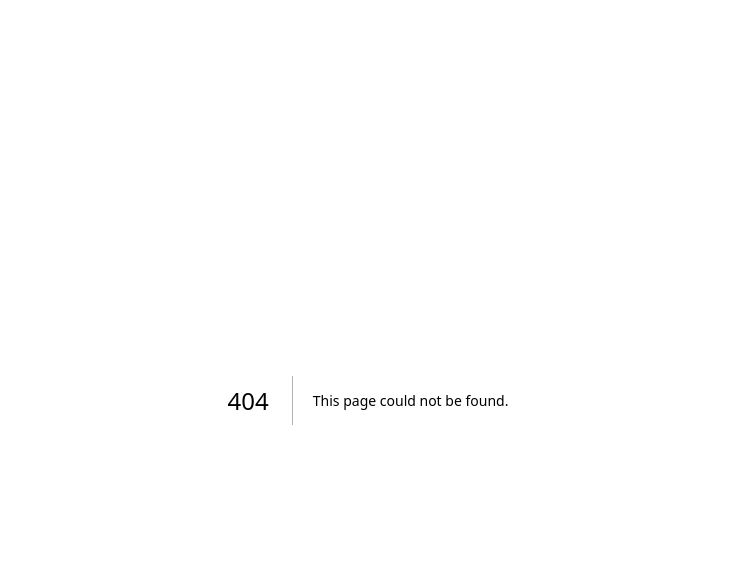
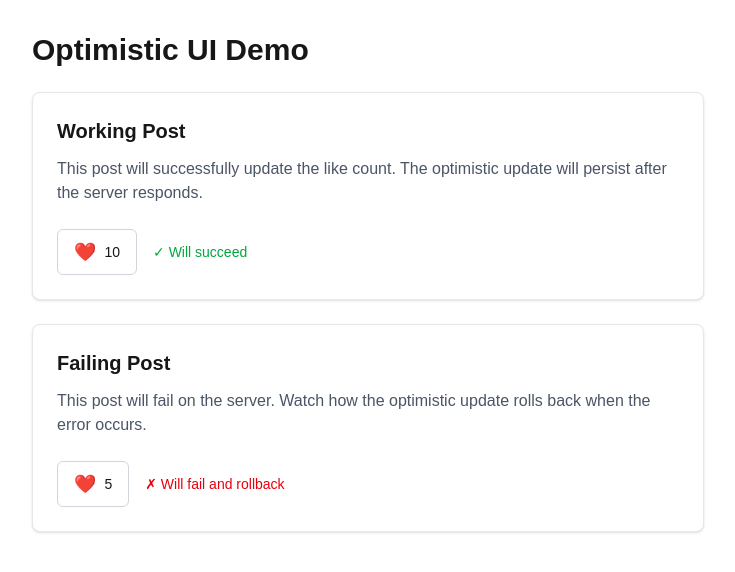
Before and after one commit to arslansherazi/nextjs-code-snippets, a Next.js app: page /posts in a window 1280 px wide. Before the commit this address had no page. Shown: the top 572 px of the page, without its empty margins (272-1007 px from the left). Built offline with nearby package versions, Linux system fonts and the light colour scheme.

Commit message:
optimistic ui

```diff
--- a/app/page.tsx
+++ b/app/page.tsx
@@ -14,6 +14,14 @@ export default function Home() {
             Links
           </h2>
           <ul className="space-y-2">
+            <li>
+              <a
+                href="/posts"
+                className="block rounded-lg border border-gray-200 bg-white px-4 py-3 text-foreground transition hover:border-gray-300 hover:bg-gray-50 focus:outline-none focus:ring-2 focus:ring-gray-500 focus:ring-offset-2 dark:border-gray-700 dark:bg-gray-800 dark:hover:border-gray-600 dark:hover:bg-gray-700 dark:focus:ring-offset-gray-900"
+              >
+                Optimistic UI
+              </a>
+            </li>
             <li>
               <a
                 href="/users"
--- /dev/null
+++ b/app/posts/LikeButton.tsx
@@ -0,0 +1,50 @@
+"use client"
+
+import { useOptimistic, useTransition, useState } from "react"
+import { likePost } from "./actions"
+
+type Props = {
+  postId: string
+  initialLikes: number
+}
+
+export default function LikeButton({ postId, initialLikes }: Props) {
+  // Track actual likes count (updates when action succeeds)
+  const [actualLikes, setActualLikes] = useState(initialLikes)
+
+  // Use optimistic state based on actual likes
+  const [optimisticLikes, updateOptimisticLikes] = useOptimistic(
+    actualLikes,
+    (current, delta: number) => current + delta
+  )
+
+  const [, startTransition] = useTransition()
+
+  function handleLike() {
+    // Run server action in background with optimistic update
+    startTransition(async () => {
+      // Optimistically update UI immediately
+      updateOptimisticLikes(1)
+
+      try {
+        await likePost(postId)
+        // Success - update actual likes count to match optimistic state
+        setActualLikes(prev => prev + 1)
+      } catch (error) {
+        // Rollback on failure - optimistic state will revert automatically
+        updateOptimisticLikes(-1)
+        console.error("Failed to like post:", error)
+      }
+    })
+  }
+
+  return (
+    <button
+      onClick={handleLike}
+      className="flex items-center gap-2 rounded-md border border-gray-300 bg-white px-4 py-2 text-sm font-medium text-foreground transition hover:border-gray-400 hover:bg-gray-50 focus:outline-none focus:ring-2 focus:ring-gray-500 focus:ring-offset-2 dark:border-gray-600 dark:bg-gray-800 dark:hover:border-gray-500 dark:hover:bg-gray-700 dark:focus:ring-offset-gray-900"
+    >
+      <span className="text-lg">❤️</span>
+      <span>{optimisticLikes}</span>
+    </button>
+  )
+}
--- /dev/null
+++ b/app/posts/actions.ts
@@ -0,0 +1,14 @@
+"use server"
+
+export async function likePost(postId: string): Promise<void> {
+  // simulate backend latency
+  await new Promise(resolve => setTimeout(resolve, 800))
+
+  // simulate rare failure (only fails if postId contains "fail" for testing)
+  if (postId.includes("fail")) {
+    throw new Error("Failed to like post")
+  }
+
+  // real app:
+  // await fetch("backend/like", { method: "POST", body: ... })
+}
--- /dev/null
+++ b/app/posts/page.tsx
@@ -0,0 +1,47 @@
+import LikeButton from "./LikeButton"
+
+export default function PostsPage() {
+  return (
+    <main className="min-h-screen p-6 md:p-8">
+      <div className="mx-auto max-w-2xl">
+        <h1 className="mb-6 text-2xl font-semibold text-foreground md:text-3xl">
+          Optimistic UI Demo
+        </h1>
+
+        <div className="space-y-6">
+          {/* Working Post */}
+          <article className="rounded-lg border border-gray-200 bg-white p-6 shadow-sm dark:border-gray-700 dark:bg-gray-800">
+            <h2 className="mb-3 text-xl font-semibold text-foreground">Working Post</h2>
+            <p className="mb-6 text-gray-600 dark:text-gray-300">
+              This post will successfully update the like count. The optimistic update will persist
+              after the server responds.
+            </p>
+
+            <div className="flex items-center gap-4">
+              <LikeButton postId="post-1" initialLikes={10} />
+              <span className="text-sm text-green-600 dark:text-green-400">
+                ✓ Will succeed
+              </span>
+            </div>
+          </article>
+
+          {/* Failing Post */}
+          <article className="rounded-lg border border-gray-200 bg-white p-6 shadow-sm dark:border-gray-700 dark:bg-gray-800">
+            <h2 className="mb-3 text-xl font-semibold text-foreground">Failing Post</h2>
+            <p className="mb-6 text-gray-600 dark:text-gray-300">
+              This post will fail on the server. Watch how the optimistic update rolls back when
+              the error occurs.
+            </p>
+
+            <div className="flex items-center gap-4">
+              <LikeButton postId="post-fail-2" initialLikes={5} />
+              <span className="text-sm text-red-600 dark:text-red-400">
+                ✗ Will fail and rollback
+              </span>
+            </div>
+          </article>
+        </div>
+      </div>
+    </main>
+  )
+}
--- a/proxy.ts
+++ b/proxy.ts
@@ -4,14 +4,6 @@ import type { NextRequest } from "next/server"
 export function proxy(request: NextRequest) {
   const token = request.cookies.get("auth_token")?.value
   const pathname = request.nextUrl.pathname
-
-  // Redirect authenticated users from root path to /users
-  if (pathname === "/") {
-    if (token) {
-      const usersUrl = new URL("/users", request.url)
-      return NextResponse.redirect(usersUrl)
-    }
-  }
 
   // Protect /users routes - require authentication
   if (pathname.startsWith("/users")) {
@@ -37,7 +29,6 @@ export const config = {
   // Define which routes this middleware should run on
   // Only runs on matching paths, improving performance by skipping unnecessary routes
   matcher: [
-    "/", // Matches root path
     "/users/:path*", // Matches /users and all sub-paths (e.g., /users, /users/123, /users/profile)
     "/login", // Matches exactly /login route
   ],
```
